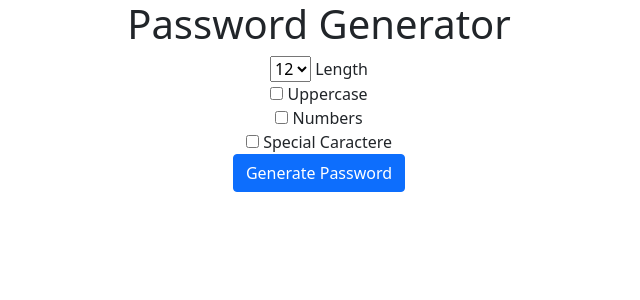
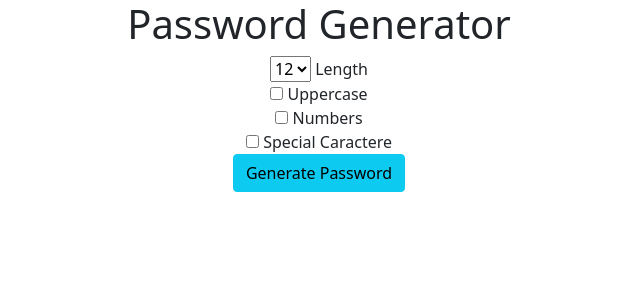
Before and after one commit to daoudacsi/django3-password-generator, a Django app: page / in a window 1280 px wide. Shown: the top 300 px of the page, without its empty margins (321-961 px from the left). Run offline with Django 3.2, Linux system fonts and the light colour scheme.

Commit message:
I made this commit

```diff
--- a/generator/templates/generator/home.html
+++ b/generator/templates/generator/home.html
@@ -27,6 +27,6 @@
   <input type="checkbox" name="special" id="special-caractere">
   <label for="special-caractere">Special Caractere</label><br>
 
-  <button type="submit" name="submit" class="btn btn-primary">Generate Password</button>
+  <button type="submit" name="submit" class="btn btn-info">Generate Password</button>
 </form>
 </div>
```
